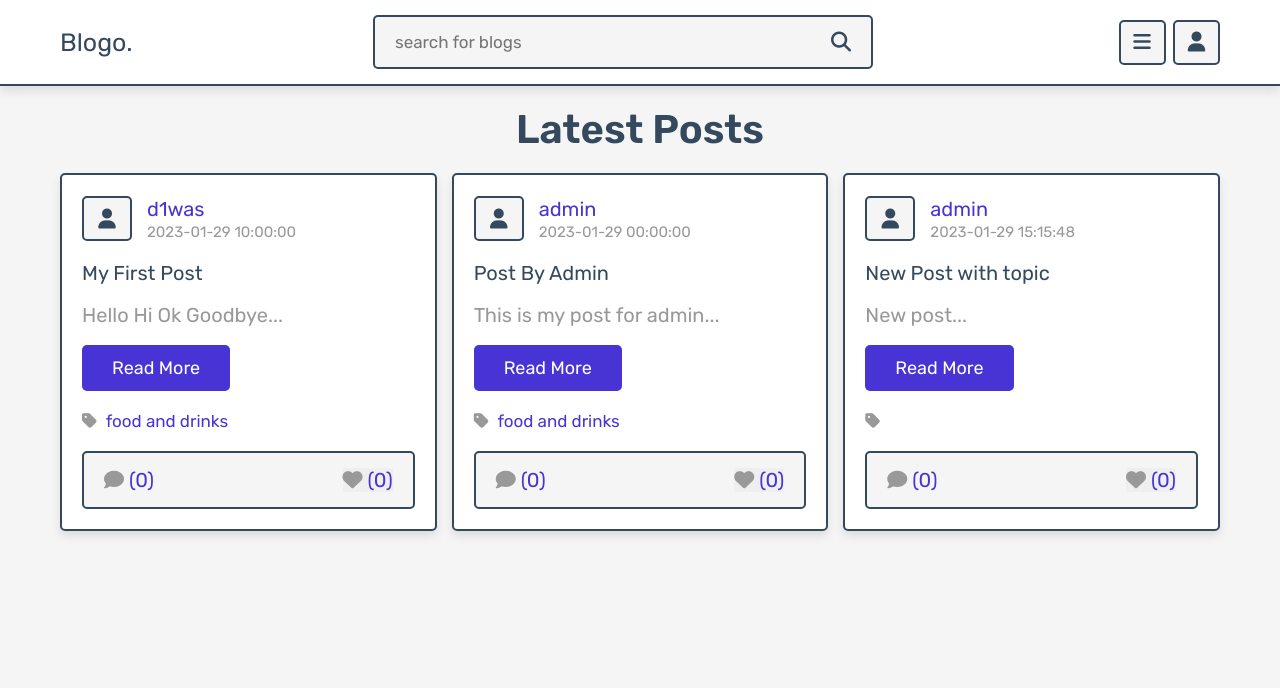
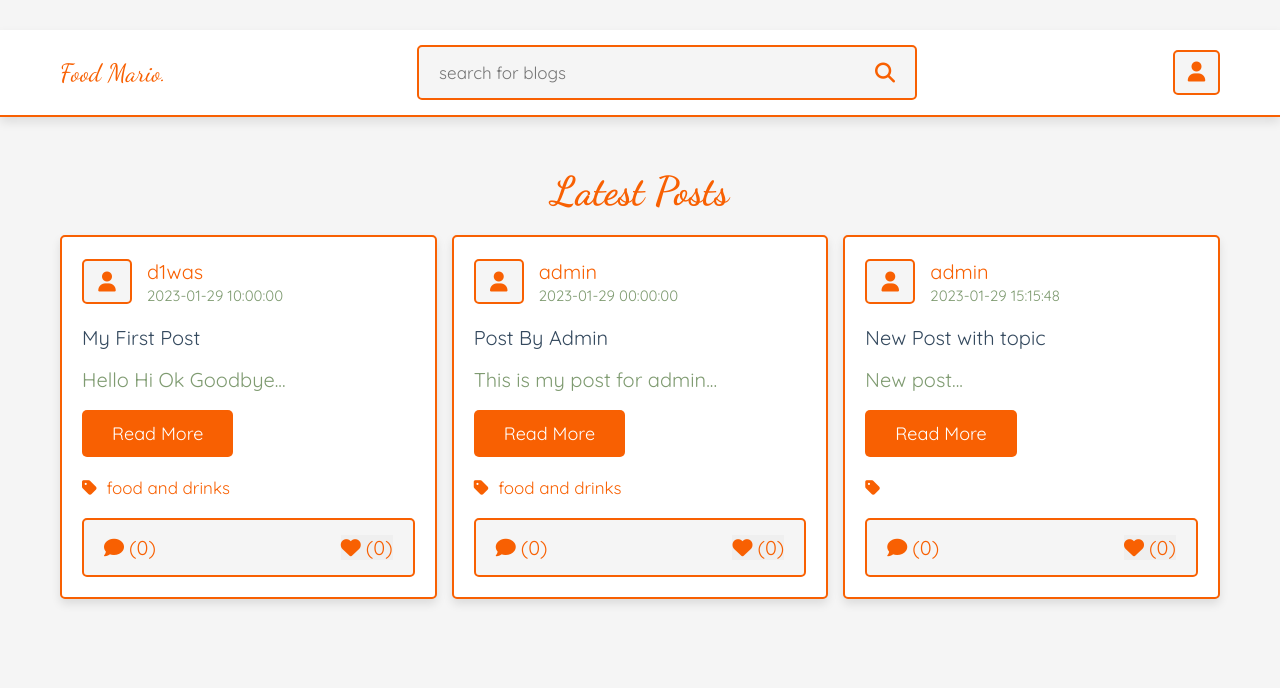
Before and after one commit to Unohanakenpachi/Blog-website, a PHP site: page /posts.php in a window 1280 px wide. Shown: the top 688 px of the page. Run offline with PHP 8.4, Linux system fonts and the light colour scheme; data comes from the database, SQL or seed files in the repository; data that the repository does not hold is empty; some libraries are stand-ins or nearby versions.

Commit message:
new code updated

```diff
--- a/admin/admin_login.php
+++ b/admin/admin_login.php
@@ -62,7 +62,6 @@ if(isset($message)){
 
    <form action="" method="POST">
       <h3>login now</h3>
-      <p>default username = <span>admin</span> & password = <span>111</span></p>
       <input type="text" name="name" maxlength="20" required placeholder="enter your username" class="box" oninput="this.value = this.value.replace(/\s/g, '')">
       <input type="password" name="pass" maxlength="20" required placeholder="enter your password" class="box" oninput="this.value = this.value.replace(/\s/g, '')">
       <input type="submit" value="login now" name="submit" class="btn">
--- a/components/user_header.php
+++ b/components/user_header.php
@@ -15,7 +15,7 @@ if(isset($message)){
 
    <section class="flex">
 
-      <a href="home.php" class="logo">Blogo.</a>
+      <a href="home.php" class="logo">Food Mario.</a>
 
       <form action="search.php" method="POST" class="search-form">
          <input type="text" name="search_box" class="box" maxlength="100" placeholder="search for blogs" required>
@@ -23,43 +23,33 @@ if(isset($message)){
       </form>
 
       <div class="icons">
-         <div id="menu-btn" class="fas fa-bars"></div>
+         <div id="menu-btn" class="fas fa-user"></div>
          <div id="search-btn" class="fas fa-search"></div>
-         <div id="user-btn" class="fas fa-user"></div>
       </div>
 
       <nav class="navbar">
+
+
          <a href="home.php"> <i class="fas fa-angle-right"></i> home</a>
          <a href="posts.php"> <i class="fas fa-angle-right"></i> posts</a>
          <a href="all_topics.php"> <i class="fas fa-angle-right"></i> topics</a>
          <a href="authors.php"> <i class="fas fa-angle-right"></i> authors</a>
-         <a href="login.php"> <i class="fas fa-angle-right"></i> login</a>
-         <a href="register.php"> <i class="fas fa-angle-right"></i> register</a>
-      </nav>
-
-      <div class="profile">
          <?php
             $select_profile = $conn->prepare("SELECT * FROM `users` WHERE id = ?");
             $select_profile->execute([$user_id]);
             if($select_profile->rowCount() > 0){
                $fetch_profile = $select_profile->fetch(PDO::FETCH_ASSOC);
          ?>
-         <p class="name"><?= $fetch_profile['name']; ?></p>
-         <a href="update.php" class="btn">update profile</a>
-         <div class="flex-btn">
-            <a href="login.php" class="option-btn">login</a>
-            <a href="register.php" class="option-btn">register</a>
-         </div>
-         <a href="components/user_logout.php" onclick="return confirm('logout from this website?');" class="delete-btn">logout</a>
+         <a href="update.php"><i class="fas fa-angle-right"></i> update profile</a>
+         <a href="components/user_logout.php" onclick="return confirm('logout from this website?');" ><i class="fas fa-angle-right"></i>logout</a>
+
          <?php
-            }else{
-         ?>
-            <p class="name">please login first!</p>
-            <a href="login.php" class="option-btn">login</a>
-         <?php
-            }
-         ?>
-      </div>
+            } else { ?>
+         <a href="login.php"> <i class="fas fa-angle-right"></i> login</a>
+         <a href="register.php"> <i class="fas fa-angle-right"></i> register</a>
+         <?php } ?>
+      </nav>
+
 
    </section>
 
--- a/css/style.css
+++ b/css/style.css
@@ -1,19 +1,19 @@
-@import url('https://fonts.googleapis.com/css2?family=Rubik:wght@300;400;500;600&display=swap');
-
+  @import url('https://fonts.googleapis.com/css2?family=Dancing+Script:wght@400;500;700&family=Quicksand:wght@300;400;600&display=swap');
 :root{
-   --main-color:#4834d4;
+   --main-color:rgb(248, 96, 2);
    --red:#e74c3c;
    --orange:#f39c12;
    --black:#34495e;
+   --purple: purple;
    --white:#fff;
    --light-bg:#f5f5f5;
-   --light-color:#999;
-   --border:.2rem solid var(--black);
+   --light-color:rgb(127, 155, 113);
+   --border:.2rem solid var(--main-color);
    --box-shadow:0 .5rem 1rem rgba(0,0,0,.1);
 }
 
 *{
-   font-family: 'Rubik', sans-serif;
+   font-family: 'Quicksand', sans-serif;
    margin:0; padding:0;
    box-sizing: border-box;
    outline: none; border:none;
@@ -50,6 +50,19 @@ body{
    padding-bottom: 7rem;
 }
 
+h1,h2,h3,h4,h5,h6, .logo {
+   color: var(--main-color)!important;
+   font-family: 'Dancing Script', cursive;
+}
+
+a, a:visited, a:active {
+   color: var(--purple);
+}
+
+.fas {
+   color: var(--main-color)!important;
+}
+
 section{
    padding:2rem;
    margin: 0 auto;
@@ -66,7 +79,7 @@ section{
    border-radius: .5rem;
    cursor: pointer;
    font-size: 1.8rem;
-   color:var(--white);
+   color:var(--white) !important;
    padding:1.2rem 3rem;
    text-transform: capitalize;
    text-align: center;
@@ -851,3 +864,47 @@ section{
    }
 
 }
+
+
+
+section {
+   margin-top: 3rem;
+   width: 100vw;
+}
+
+.posts__container {
+   display: grid;
+   grid-template-columns: repeat(3, 1fr);
+   gap: 5rem;
+   margin-bottom: 5rem;;
+   font-size: 1.5em;
+}
+
+.post__thumbnail {
+   border-radius: var(--card-border-radius-5) 0;
+   border: 1rem solid var(--color-gray-900);
+   overflow: hidden;
+   margin-bottom: 1.6rem;
+}
+
+.post__thumbnail img {
+   width: 100%;
+}
+
+.post:hover .post__thumbnail img {
+   filter: saturate(0);
+   transition: filter 500ms ease;
+}
+
+.post__author {
+   display: flex;
+   gap: 1rem;
+   margin-top: 1.2rem;
+}
+
+.post__author-avatar {
+   width: 2.5rem;
+   height: 2.5rem;
+   border-radius: var(--card-border-radius-3);
+   overflow: hidden;
+}
--- a/login.php
+++ b/login.php
@@ -50,7 +50,6 @@ if(isset($_POST['submit'])){
 <body>
 
 <!-- header section starts  -->
-<?php include 'components/user_header.php'; ?>
 <!-- header section ends -->
 
 <section class="form-container">
```
Also changed, not shown: home.php (+34 -98 lines).
